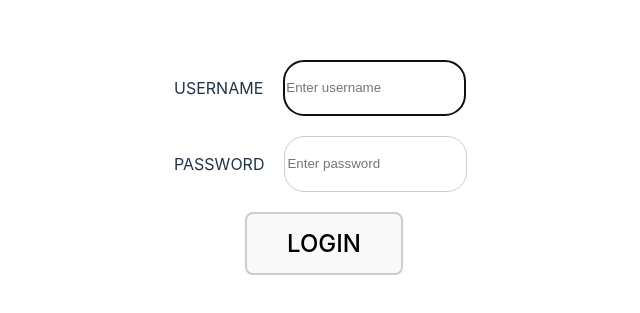
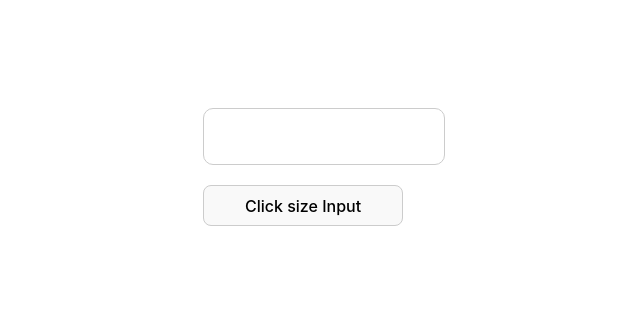
Before and after one commit to blackjack-ttp/Lesson-UseRef, a React (Vite) app: page / in a window 1280 px wide. Shown: the part 233-546 px from the top of the page, without its empty margins (316-956 px from the left). Built offline with nearby package versions, Linux system fonts and the light colour scheme.

Commit message:
#4 add lesson4: SizeButton

```diff
--- a/src/App.jsx
+++ b/src/App.jsx
@@ -3,14 +3,16 @@ import './App.scss';
 //* PAGES
 // import AutoCount from './pages/learn_1';
 // import Increase from './pages/learn_2';
-import InputFocus from './pages/learn_3';
+// import InputFocus from './pages/learn_3';
+import SizeButton from './pages/learn_4';
 
 function App() {
   return (
     <>
       {/* <AutoCount /> */}
       {/* <Increase /> */}
-      <InputFocus />
+      {/* <InputFocus /> */}
+      <SizeButton />
     </>
   );
 }
--- /dev/null
+++ b/src/pages/learn_4/index.jsx
@@ -0,0 +1,28 @@
+// * LIB
+import { useRef, useState } from 'react';
+// * SCSS
+import '@/styles/learn_4/style.scss';
+
+const SizeButton = () => {
+  const [name, setName] = useState('');
+  const sizeInput = useRef();
+  const handleClickSize = () => {
+    sizeInput.current.style.width = '400px';
+  };
+  return (
+    <>
+      <div className="SizeButton-wrap">
+        <input
+          type="text"
+          style={{ width: '200px' }}
+          ref={sizeInput}
+          value={name}
+          onChange={(e) => setName(e.target.value)}
+        />
+        <button onClick={handleClickSize}>Click size Input</button>
+      </div>
+    </>
+  );
+};
+
+export default SizeButton;
--- /dev/null
+++ b/src/styles/learn_4/style.scss
@@ -0,0 +1,19 @@
+.SizeButton-wrap {
+    display: flex;
+    flex-direction: column;
+    text-align: center;
+    justify-content: center;
+
+    input {
+        width: 200px;
+        margin-bottom: 20px;
+        padding: 20px;
+        border-radius: 10px;
+        border: 1px solid #ccc;
+    }
+
+    button {
+        width: 200px;
+        border: 1px solid #ccc;
+    }
+}
```
